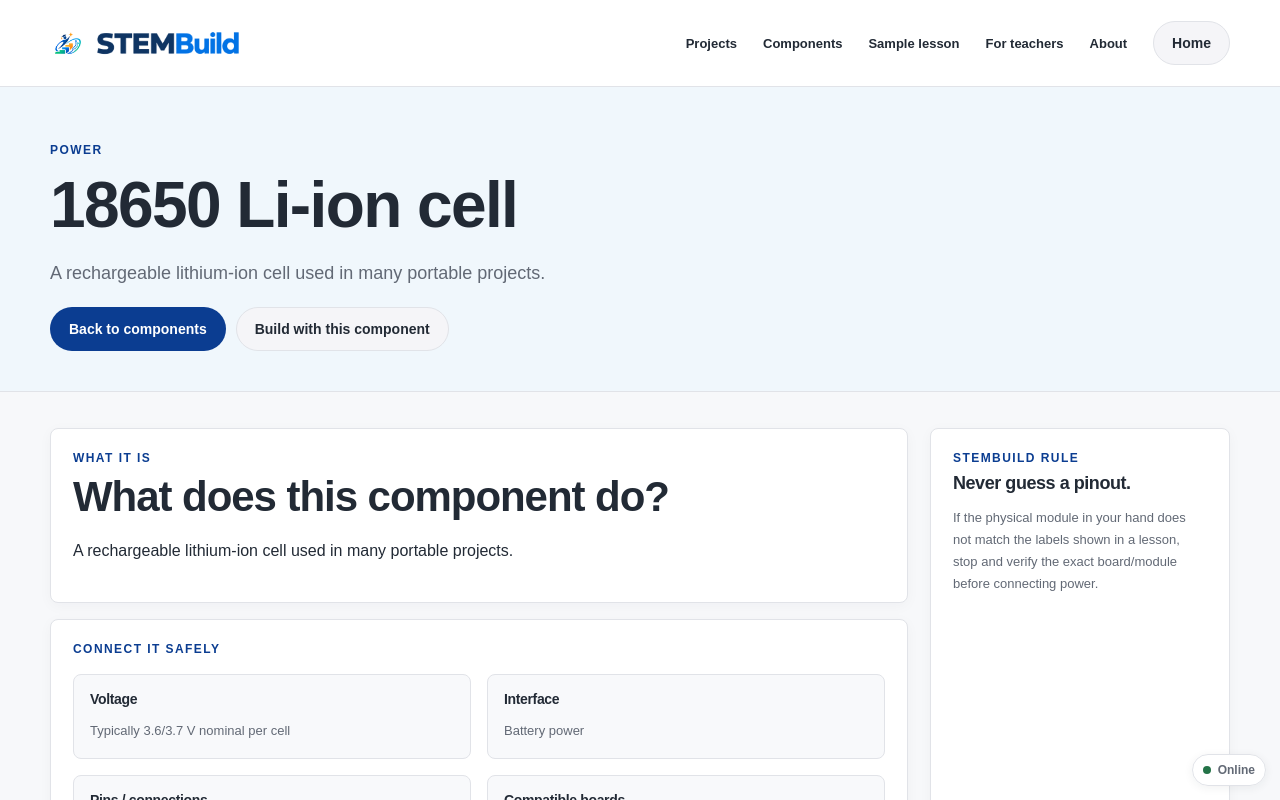
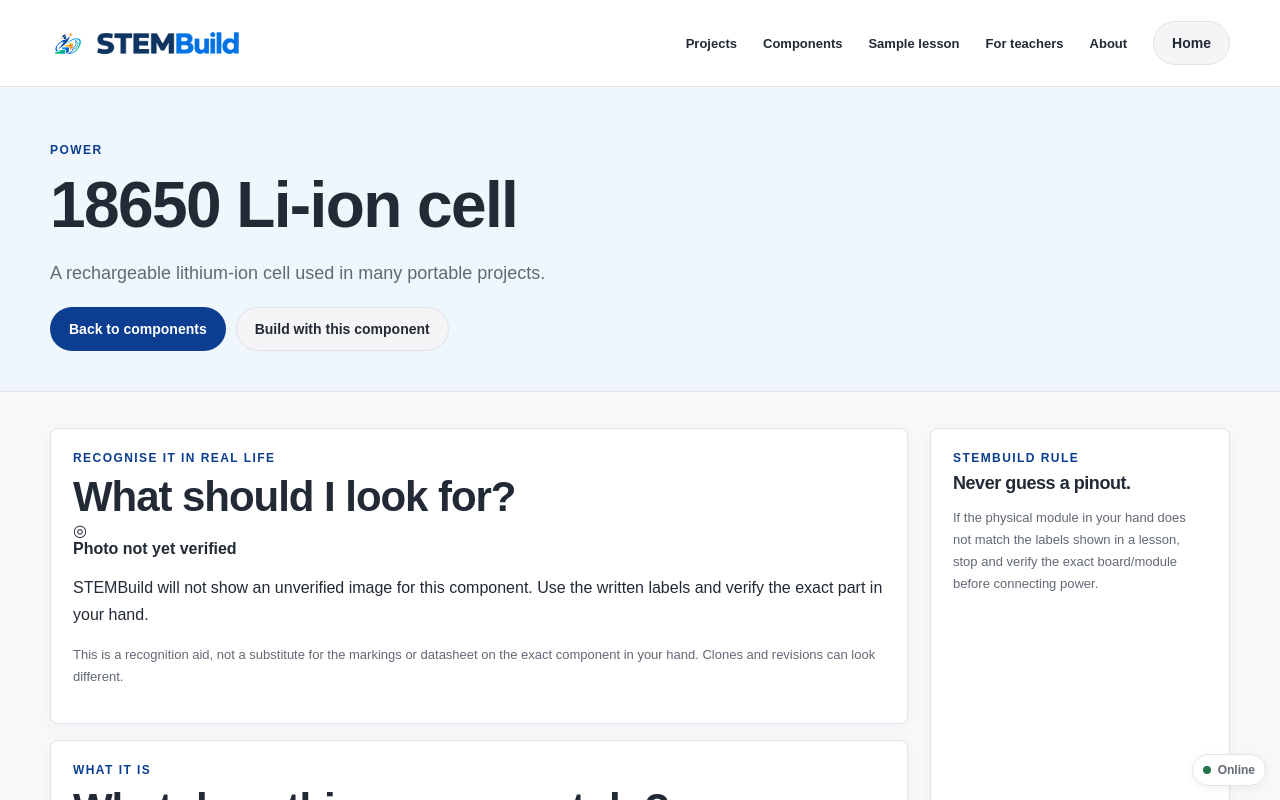
Before and after one commit to cath365/STEMBuild-, a Next.js app: page /components/18650 in a window 1280 px wide. Shown: the top 800 px of the page. Built offline with nearby package versions, Linux system fonts and the light colour scheme.

Commit message:
learn: add real-life recognition section to component pages

```diff
--- a/src/app/components/[slug]/page.tsx
+++ b/src/app/components/[slug]/page.tsx
@@ -3,6 +3,7 @@ import Link from "next/link";
 import { notFound } from "next/navigation";
 import { PublicHeader } from "@/components/public-header";
 import { PublicFooter } from "@/components/public-footer";
+import { ComponentVisualCard } from "@/components/component-visual-card";
 import { componentBySlug, componentCatalog, projectsUsingComponent } from "@/lib/build-catalog";
 
 export function generateStaticParams() {
@@ -39,6 +40,13 @@ export default async function ComponentDetailPage({ params }: { params: Promise<
 
       <div className="container component-detail-layout">
         <article className="stack">
+          <section className="card component-recognition-card">
+            <div className="eyebrow">Recognise it in real life</div>
+            <h2 style={{marginTop:8}}>What should I look for?</h2>
+            <ComponentVisualCard slug={item.slug} />
+            <p className="small muted">This is a recognition aid, not a substitute for the markings or datasheet on the exact component in your hand. Clones and revisions can look different.</p>
+          </section>
+
           <section className="card">
             <div className="eyebrow">What it is</div>
             <h2 style={{marginTop:8}}>What does this component do?</h2>
```
